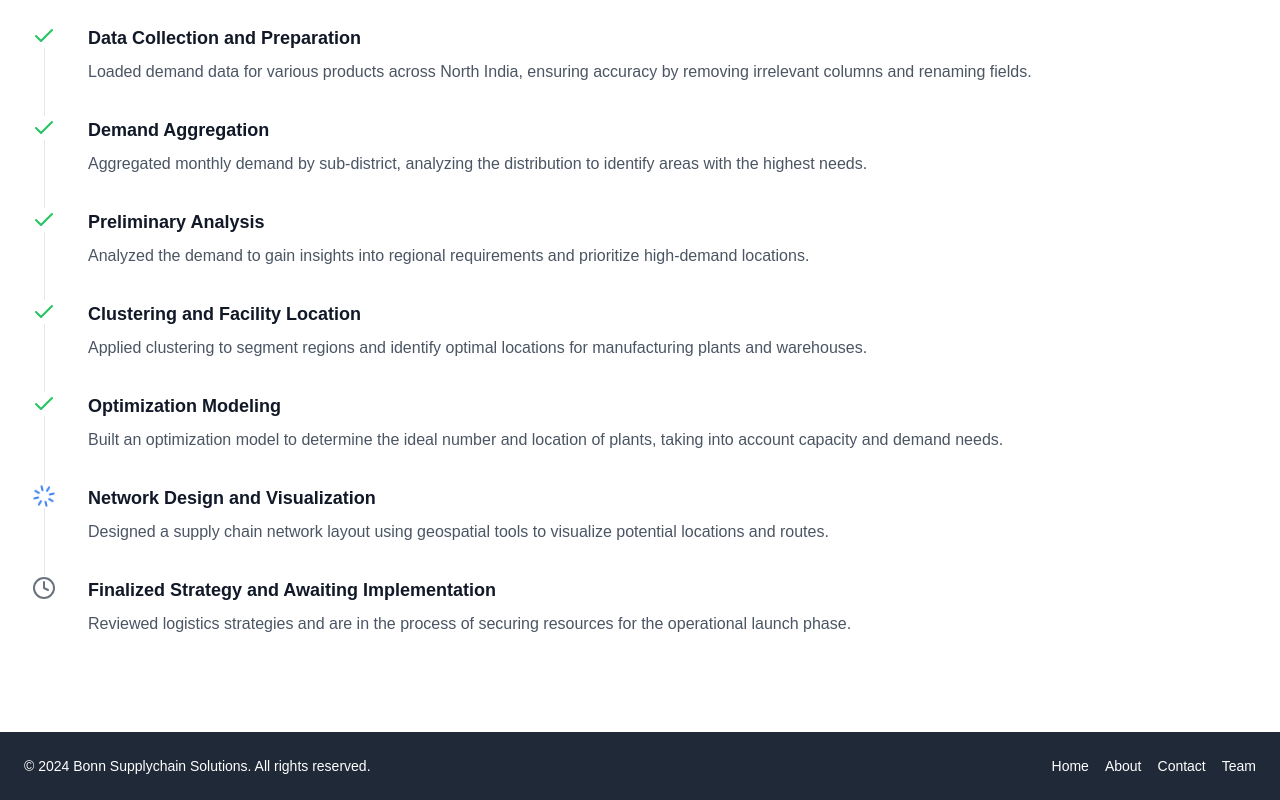
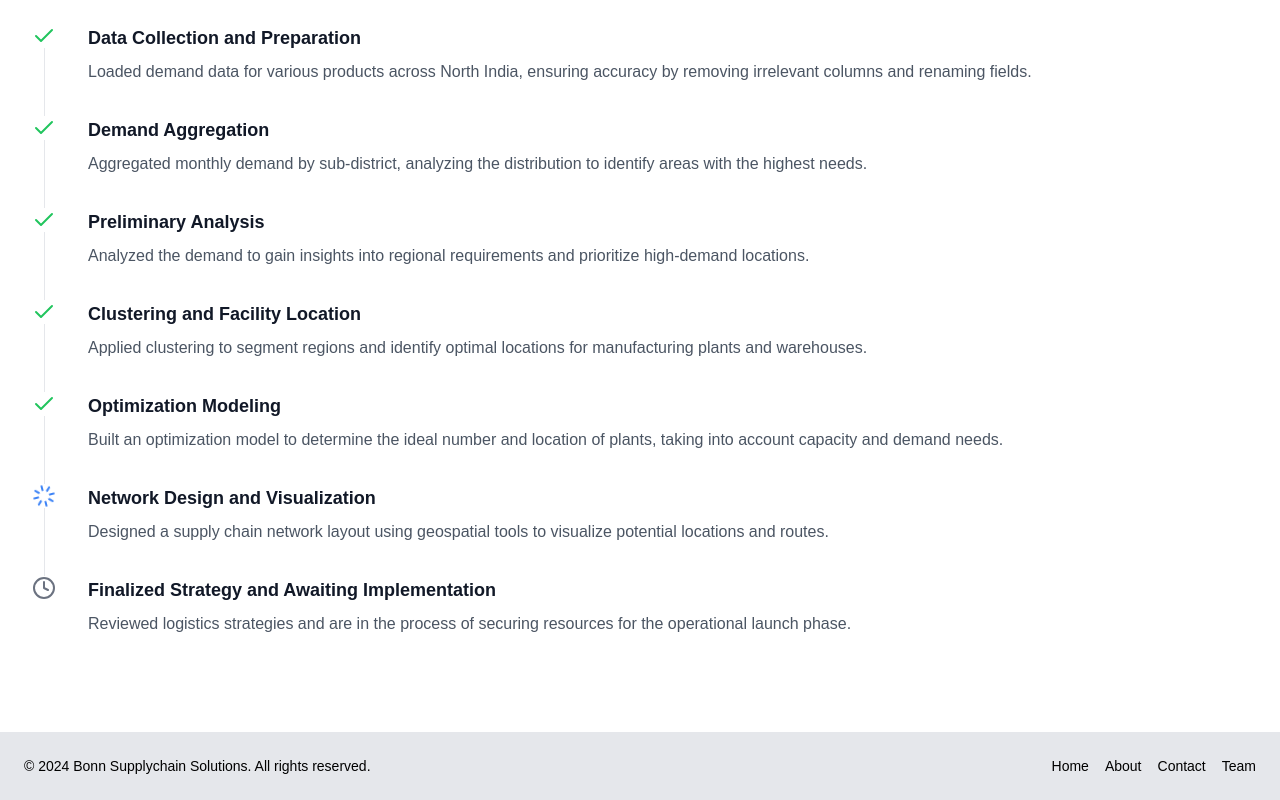
Before and after one commit to uraj1/Bonn, a React (Vite) app: page / in a window 1280 px wide. Shown: the part 2044-2844 px from the top of the page. Built offline with nearby package versions, Linux system fonts and the light colour scheme; a web font is replaced by a local one.

Commit message:
footer updated

```diff
--- a/src/components/Footer.tsx
+++ b/src/components/Footer.tsx
@@ -2,12 +2,13 @@ import { NavLink } from 'react-router-dom';
 
 const Footer = () => {
   return (
-    <footer className="bg-gray-800 text-white py-6 pr-6 pl-6">
+    <footer className="relative bg-gray-200 dark:bg-black text-white py-6 px-6">
+
       <div className="container mx-auto flex justify-between items-center">
-                <p className="text-sm">
+        <p className="text-sm text-black dark:text-white">
           © 2024 Bonn Supplychain Solutions. All rights reserved.
         </p>
-                <div className="flex space-x-4 text-sm">
+        <div className="flex space-x-4 text-sm text-black dark:text-white">
           <NavLink to="/" className="hover:underline">
             Home
           </NavLink>
@@ -23,7 +24,7 @@ const Footer = () => {
         </div>
       </div>
     </footer>
-  )
-}
+  );
+};
 
-export default Footer
+export default Footer;
```
Lines whose indentation alone changed are shown as unchanged.
